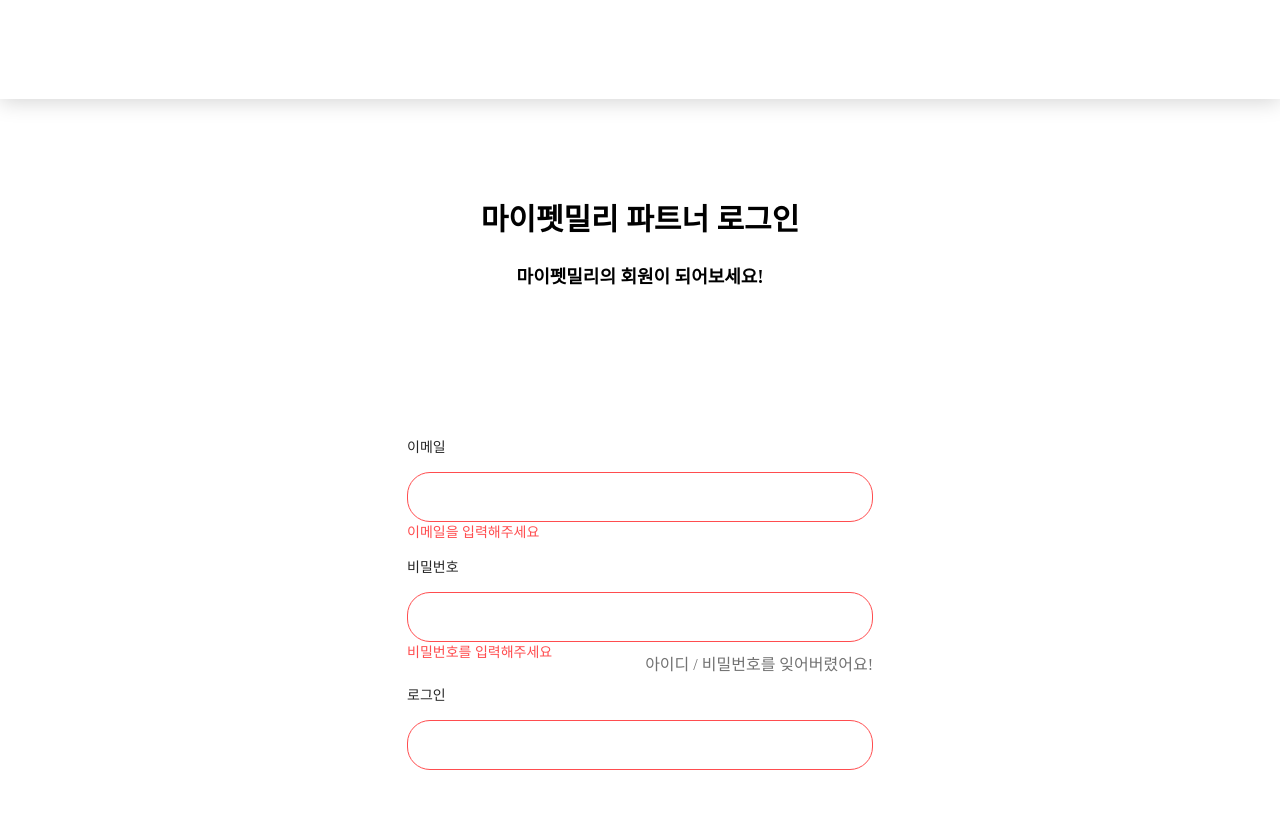
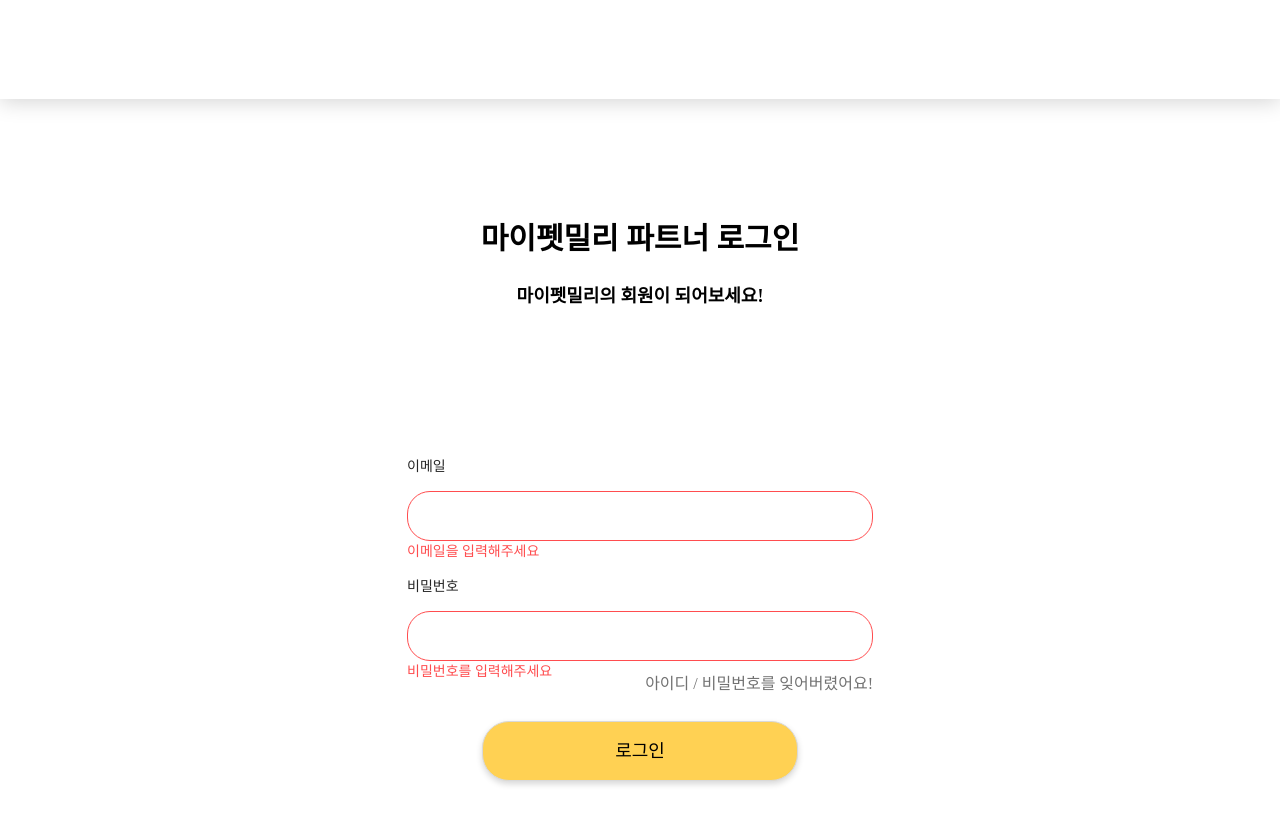
Before and after one commit to mypetmily/collie, a React (Vite) app: page /login in a window 1280 px wide. Shown: the top 824 px of the page. Built offline with nearby package versions, Linux system fonts and the light colour scheme; what typesafe-actions would draw is missing.

Commit message:
fix: #4 Basic Input 대신 SubmitBtn 적용

```diff
--- a/src/pages/Login/index.scss
+++ b/src/pages/Login/index.scss
@@ -32,4 +32,8 @@
     line-height: 30px;
     color: #727272;
   }
+  .login-page__submit-btn {
+    width: 68%;
+    margin: 60px auto 0;
+  }
 }
--- a/src/pages/Login/index.tsx
+++ b/src/pages/Login/index.tsx
@@ -1,15 +1,14 @@
 import React from 'react';
 
-import { Form, Input, Button } from 'antd';
+import { Form } from 'antd';
 import { Link } from 'react-router-dom';
-import cx from 'classnames';
 import Title from 'antd/lib/typography/Title';
 import Paragraph from 'antd/lib/typography/Paragraph';
-import { BasicInput } from '../../components/Input';
+
+import { BasicInput } from '@comp/Input';
+import { SubmitBtn } from '@comp/Button';
 
 import './index.scss';
-
-const formLayout = {};
 
 const LoginPage = () => {
   return (
@@ -28,7 +27,7 @@
             <Link to="/forget_auth" className="login-page__forget-link">
               아이디 / 비밀번호를 잊어버렸어요!
             </Link>
-            <BasicInput type="submit" label="로그인" wrapperStyle={{ clear: 'both' }} />
+            <SubmitBtn className="login-page__submit-btn">로그인</SubmitBtn>
           </Form>
         </div>
       </div>
```
